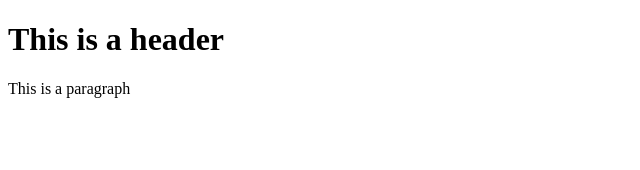
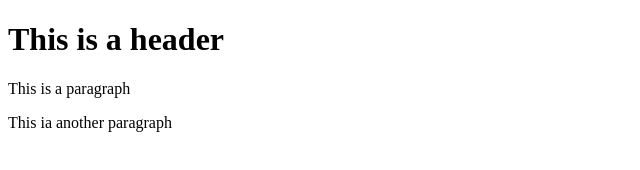
Before and after one commit to Franceco22/git-test, a plain HTML site: page index.html in a window 1280 px wide. Shown: the whole page, without its empty margins (0-640 px from the left). Drawn offline with Linux system fonts and the light colour scheme.

Commit message:
third commit

```diff
--- a/index.html
+++ b/index.html
@@ -3,5 +3,6 @@
     <body>
         <h1>This is a header</h1>
         <p>This is a paragraph</p>
+        <P>This ia another paragraph</P>
     </body>
 </html>
```
